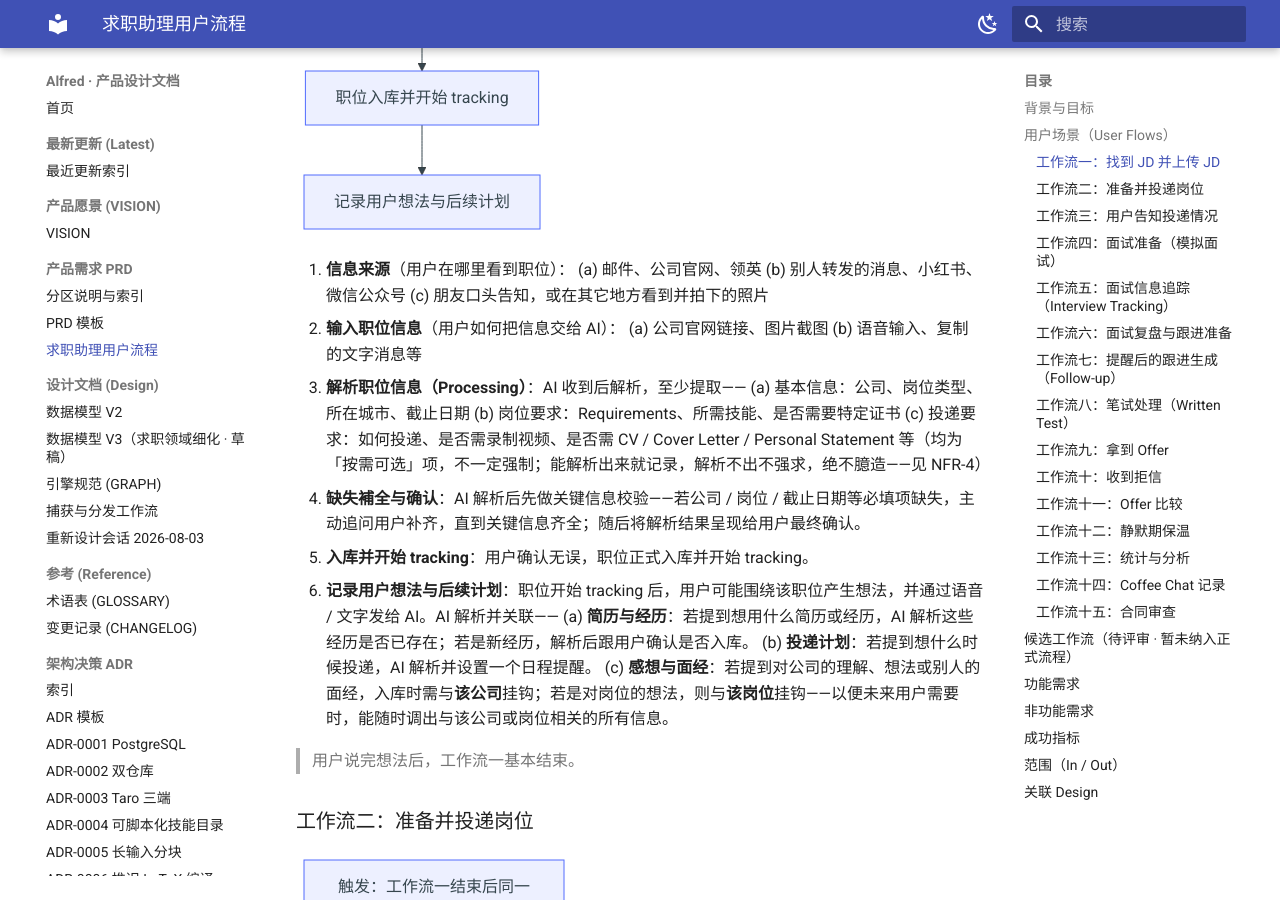
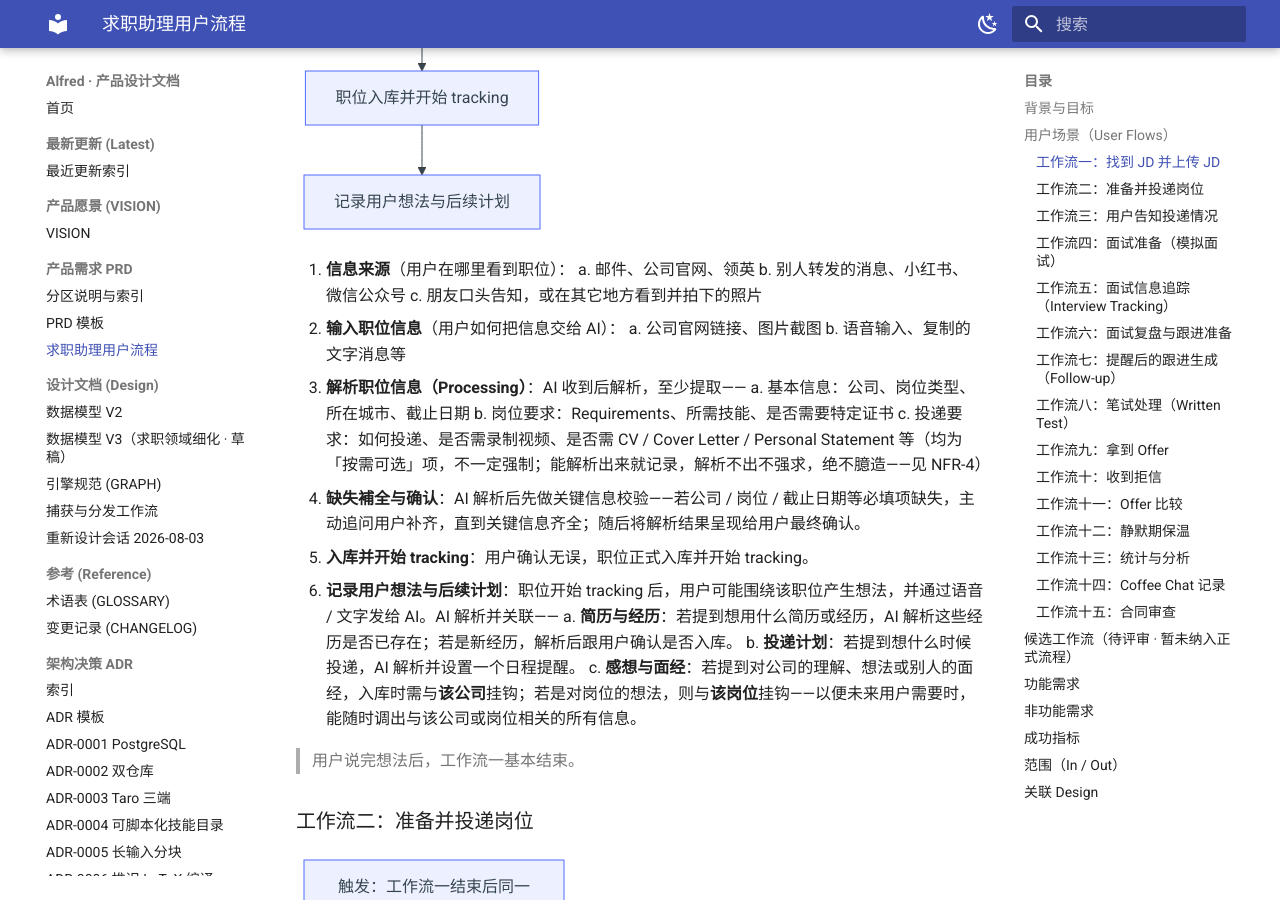
Before and after one commit to Gavin-OP/alfred-api, an MkDocs documentation site: the page built from docs/prd/job-seeking.md, in a window 1280 px wide and 900 px high, scrolled down 1007 px. Built offline with MkDocs 1.6.1 and Material for MkDocs 9.7.7, drawn with Linux system fonts in a browser that asks for light colours; some of the changed text lies outside the part shown.

````diff
--- a/docs/prd/job-seeking.md
+++ b/docs/prd/job-seeking.md
@@ -34,22 +34,22 @@ flowchart TD
 ```
 
 1. **信息来源**（用户在哪里看到职位）：
-   (a) 邮件、公司官网、领英
-   (b) 别人转发的消息、小红书、微信公众号
-   (c) 朋友口头告知，或在其它地方看到并拍下的照片
+    a. 邮件、公司官网、领英
+    b. 别人转发的消息、小红书、微信公众号
+    c. 朋友口头告知，或在其它地方看到并拍下的照片
 2. **输入职位信息**（用户如何把信息交给 AI）：
-   (a) 公司官网链接、图片截图
-   (b) 语音输入、复制的文字消息等
+    a. 公司官网链接、图片截图
+    b. 语音输入、复制的文字消息等
 3. **解析职位信息（Processing）**：AI 收到后解析，至少提取——
-   (a) 基本信息：公司、岗位类型、所在城市、截止日期
-   (b) 岗位要求：Requirements、所需技能、是否需要特定证书
-   (c) 投递要求：如何投递、是否需录制视频、是否需 CV / Cover Letter / Personal Statement 等（均为「按需可选」项，不一定强制；能解析出来就记录，解析不出不强求，绝不臆造——见 NFR-4）
+    a. 基本信息：公司、岗位类型、所在城市、截止日期
+    b. 岗位要求：Requirements、所需技能、是否需要特定证书
+    c. 投递要求：如何投递、是否需录制视频、是否需 CV / Cover Letter / Personal Statement 等（均为「按需可选」项，不一定强制；能解析出来就记录，解析不出不强求，绝不臆造——见 NFR-4）
 4. **缺失補全与确认**：AI 解析后先做关键信息校验——若公司 / 岗位 / 截止日期等必填项缺失，主动追问用户补齐，直到关键信息齐全；随后将解析结果呈现给用户最终确认。
 5. **入库并开始 tracking**：用户确认无误，职位正式入库并开始 tracking。
 6. **记录用户想法与后续计划**：职位开始 tracking 后，用户可能围绕该职位产生想法，并通过语音 / 文字发给 AI。AI 解析并关联——
-   (a) **简历与经历**：若提到想用什么简历或经历，AI 解析这些经历是否已存在；若是新经历，解析后跟用户确认是否入库。
-   (b) **投递计划**：若提到想什么时候投递，AI 解析并设置一个日程提醒。
-   (c) **感想与面经**：若提到对公司的理解、想法或别人的面经，入库时需与**该公司**挂钩；若是对岗位的想法，则与**该岗位**挂钩——以便未来用户需要时，能随时调出与该公司或岗位相关的所有信息。
+    a. **简历与经历**：若提到想用什么简历或经历，AI 解析这些经历是否已存在；若是新经历，解析后跟用户确认是否入库。
+    b. **投递计划**：若提到想什么时候投递，AI 解析并设置一个日程提醒。
+    c. **感想与面经**：若提到对公司的理解、想法或别人的面经，入库时需与**该公司**挂钩；若是对岗位的想法，则与**该岗位**挂钩——以便未来用户需要时，能随时调出与该公司或岗位相关的所有信息。
 
 > 用户说完想法后，工作流一基本结束。
 
@@ -70,14 +70,14 @@ flowchart TD
 1. **上下文继承与确认（触发条件：在工作流一结束后的同一会话中、用户紧接着继续投递该岗位）**：系统自动继承**该岗位**上下文继续投递；否则（用户另行指定岗位或全新发起）需说明公司、岗位、城市等关键信息。系统检索并展示对应 JD 与用户此前围绕该岗位 / 公司的想法，与用户确认无误后再继续。
 2. **信息汇总与提醒**：综合用户对该岗位的理解、对公司的评价、对城市的考量等，整理成一份总结，提醒用户："你要投递的岗位是这样的，你之前有这些想法。"
 3. **简历与 Cover Letter 推荐（可迭代）**：
-   (a) 依据 JD 要求的技能点（Skill Set），从用户经历库中筛选并推荐最匹配的条目，用于优化简历。
-   (b) 若岗位需要 Cover Letter，同样推荐最匹配的经历素材。
-   (c) **迭代确认闭环**：用户对推荐结果给出反馈（采纳 / 替换 / 补充 / 排序调整），AI 据反馈重新推荐，如此往复直至用户给出「定稿」信号；循环次数由用户决定，无强制上限（承接 step 5 的版本生成）。
+    a. 依据 JD 要求的技能点（Skill Set），从用户经历库中筛选并推荐最匹配的条目，用于优化简历。
+    b. 若岗位需要 Cover Letter，同样推荐最匹配的经历素材。
+    c. **迭代确认闭环**：用户对推荐结果给出反馈（采纳 / 替换 / 补充 / 排序调整），AI 据反馈重新推荐，如此往复直至用户给出「定稿」信号；循环次数由用户决定，无强制上限（承接 step 5 的版本生成）。
 4. **外部资源调研**：在小红书、互联网、微信公众号等渠道，搜索该公司与职位的面经或心得，整理后供用户参考。
 5. **动态编辑与生成**：
-   (a) 用户基于推荐内容筛选或口述修改，AI 动态调整简历与 Cover Letter 话术。
-   (b) 确认无误后，生成 LaTeX 格式草稿模板供用户审阅。
-   (c) 用户可继续口述修改或手动编辑，最终生成定稿。
+    a. 用户基于推荐内容筛选或口述修改，AI 动态调整简历与 Cover Letter 话术。
+    b. 确认无误后，生成 LaTeX 格式草稿模板供用户审阅。
+    c. 用户可继续口述修改或手动编辑，最终生成定稿。
    (d) 若推荐或编辑时引用的关联条目（经历 / 技能 / 字段）缺失，将该字段标记「待补 / pending」并主动询问用户补充；待人工补齐后再继续生成，**绝不臆造替代内容**（见 NFR-4）。
 6. **文件交付（CV / CL 命名规范）**：提供**可直接下载的文件**（本质上是一个指向生成文件的下载链接）。文件命名须专业规范——**全英文 + 下划线连接**，并明确区分 `CV` 与 `CL`，例如 `姓名_CV.pdf`、`姓名_CL.pdf`；严禁使用"第一版""第二版"等字眼。
 7. **投递邮件生成（多语料）**：部分岗位需用户发邮件投递。AI 按目标语言（中文 / 英文）生成投递邮件，引用对应的 CV 或 CL。邮件内容依赖语料库：同一段经历素材会被翻译成不同语言版本，但底层经历保持一致。邮件文件同样采用「英文 + 下划线」命名，并独立于 CV / CL 追踪其每个版本。
@@ -124,11 +124,11 @@ flowchart TD
 
 1. **寻找面经**：用户可能询问是否有相关面经，AI 帮用户搜寻；没有也没关系，但**绝不瞎编**。
 2. **面试陪练（单面 / 群面）**：
-   (a) **语音交互与评判**：目前尚不确定 Alfred 是否具备原生语音能力；若没有，可引导用户通过语音输入表达。AI 以面试官视角评判：哪里说得好、哪里说得不好、哪里可改进。
-   (b) **记录与自我学习**：用户回答内容均可保存，作为未来经历积累或对用户的个性化提示，便于自我学习。
+    a. **语音交互与评判**：目前尚不确定 Alfred 是否具备原生语音能力；若没有，可引导用户通过语音输入表达。AI 以面试官视角评判：哪里说得好、哪里说得不好、哪里可改进。
+    b. **记录与自我学习**：用户回答内容均可保存，作为未来经历积累或对用户的个性化提示，便于自我学习。
 3. **提供面试题**：
-   (a) 针对 technical（技术面）或 behavior（行为面），都可提供对应面试题。
-   (b) **免责提示**：AI 生成的题目必然不够全面，必须再三向用户强调——这仅为 AI 生成内容，用户自身也应另行搜寻补充。
+    a. 针对 technical（技术面）或 behavior（行为面），都可提供对应面试题。
+    b. **免责提示**：AI 生成的题目必然不够全面，必须再三向用户强调——这仅为 AI 生成内容，用户自身也应另行搜寻补充。
 4. **整理面试题库**：若用户自行搜到优质面经或面试题，AI 帮其整理为结构化面试题库（含 technical / behavior / 单面 / 群面等类型），便于日后训练。
 
 ### 工作流五：面试信息追踪（Interview Tracking）
@@ -151,8 +151,8 @@ flowchart TD
    - 面试流程与时长
 2. **自动设定提醒**：在面试前三天提醒一次，在面试当天早晨再提醒一次。
 3. **面试 tracking（多轮关联）**：
-   (a) 记录这是第几轮面试（如第一轮、第二轮、HR 面）。
-   (b) 若此前无面试，则本次为第一次；若此前已有面试，需将这些面试经历连在一起，确保指向同一个职位，并理清是第几轮。
+    a. 记录这是第几轮面试（如第一轮、第二轮、HR 面）。
+    b. 若此前无面试，则本次为第一次；若此前已有面试，需将这些面试经历连在一起，确保指向同一个职位，并理清是第几轮。
 4. **历史信息调用**：若面试轮次很多，用户可通过对话调取——最初投递用的哪份 CV、哪份 CL、最近对该职位有什么感想、上次面试问了什么问题、上次跟谁见面等。只要用户需要，这些信息都应能调用出来。
 
 ### 工作流六：面试复盘与跟进准备
@@ -167,19 +167,19 @@ flowchart TD
 ```
 
 1. **录音解析与复盘**：
-   (a) 对接面试现场录音并进行解析。
-   (b) 从录音中提取面试中出现的问题、用户的回答内容、作答时长，并分析哪些地方做得好、哪些地方做得不好，帮助用户复盘。
+    a. 对接面试现场录音并进行解析。
+    b. 从录音中提取面试中出现的问题、用户的回答内容、作答时长，并分析哪些地方做得好、哪些地方做得不好，帮助用户复盘。
 2. **核心信息与感受记录**：系统需记录一系列关键信息与用户感受，包括：
-   (a) 对该职位的最新心得。
-   (b) 对面试城市、HR、面试官以及该公司的印象与感受。
+    a. 对该职位的最新心得。
+    b. 对面试城市、HR、面试官以及该公司的印象与感受。
 3. **状态追踪（Tracking）与后续跟进**：
-   (a) 记录面试阶段的变化（如从「收到面试邀请」到「第一轮面试结束」）。
-   (b) 记录结果反馈时间：若用户询问了 HR 何时出结果，系统需记下该时间点。
-   (c) 主动提醒跟进：在预计出结果的时间点，提醒用户「这个时候可能会有结果了，要不要写一封跟进邮件（Follow-up Email）？」
+    a. 记录面试阶段的变化（如从「收到面试邀请」到「第一轮面试结束」）。
+    b. 记录结果反馈时间：若用户询问了 HR 何时出结果，系统需记下该时间点。
+    c. 主动提醒跟进：在预计出结果的时间点，提醒用户「这个时候可能会有结果了，要不要写一封跟进邮件（Follow-up Email）？」
 4. **引导深度复盘与题库积累（重中之重）**：
-   (a) 引导用户思考哪里需要改进、哪里表现得很好，并记录语言或表达上的具体问题。
-   (b) 将这些复盘内容与问题沉淀到题库中。
-   (c) 当用户下次面试同类型公司或同类型岗位时，系统能自动提取这些记录，供用户进行针对性练习。
+    a. 引导用户思考哪里需要改进、哪里表现得很好，并记录语言或表达上的具体问题。
+    b. 将这些复盘内容与问题沉淀到题库中。
+    c. 当用户下次面试同类型公司或同类型岗位时，系统能自动提取这些记录，供用户进行针对性练习。
 
 ### 工作流七：提醒后的跟进生成（Follow-up）
 
@@ -229,9 +229,9 @@ flowchart TD
 
 1. **记录关键信息**：公司名称、城市、岗位、拿到 Offer 的时间，以及薪资、入职时间、体检、签证或毕业证明等具体要求（这些 JD 里的要求每家公司各不相同，需解析并存入数据库）。
 2. **截止日期管理**：
-   (a) 确认所有 Offer 都有截止日期；若用户提供的信息不全，主动询问截止时间及面试官联系方式。
-   (b) 将截止日期存入数据库，在做决定的前三天及当天各发送一次提醒。
-   (c) 若用户在截止日期前已做决定，则停止后续提醒。
+    a. 确认所有 Offer 都有截止日期；若用户提供的信息不全，主动询问截止时间及面试官联系方式。
+    b. 将截止日期存入数据库，在做决定的前三天及当天各发送一次提醒。
+    c. 若用户在截止日期前已做决定，则停止后续提醒。
 
 ### 工作流十：收到拒信
 
````
Also changed, not shown: docs/CHANGELOG.md (+3 -0 lines), docs/LATEST.md (+10 -0 lines), docs/VISION.md (+3 -3 lines).
